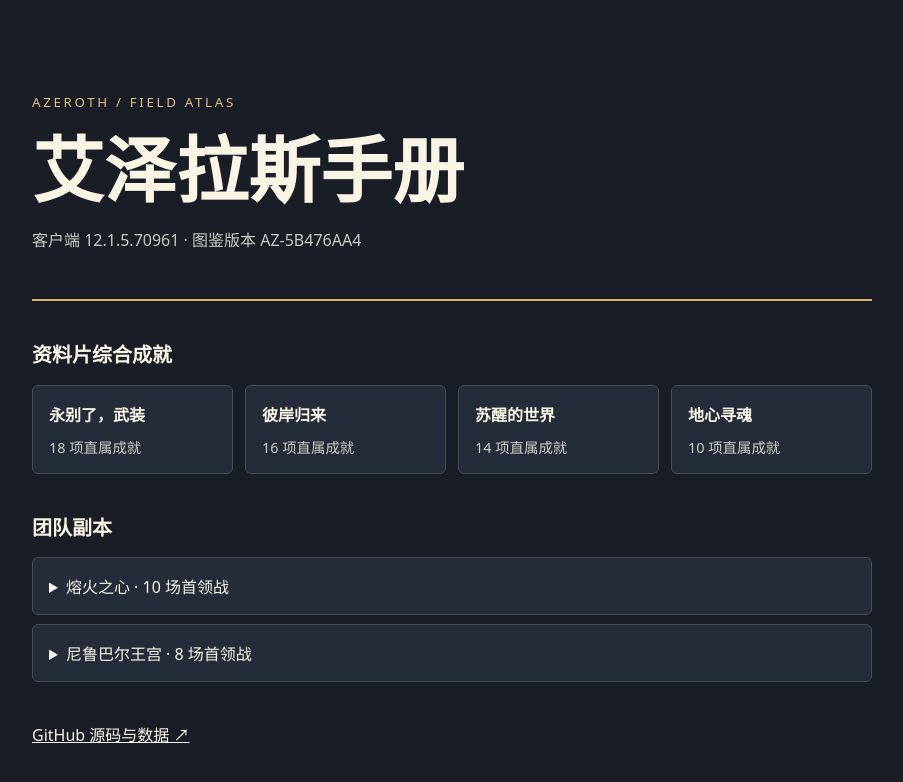
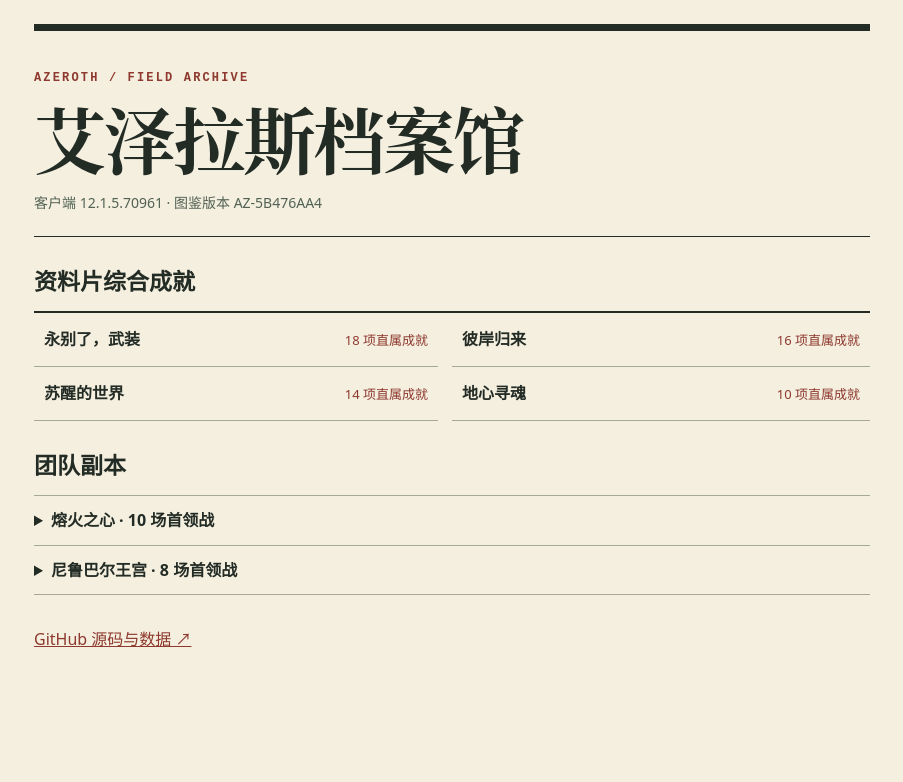
Before and after one commit to heioo/skillflow-wow-atlas, a plain HTML site: page index.html in a window 1280 px wide. Shown: the whole page, without its empty margins (188-1091 px from the left). Drawn offline with Linux system fonts and the light colour scheme.

Commit message:
Redesign the field atlas as a light editorial archive

```diff
--- /dev/null
+++ b/archive.css
@@ -0,0 +1,18 @@
+:root{color-scheme:light;--ink:#232b25;--muted:#526154;--line:#a6aa95;--red:#8e382e;--paper:#f4efdf}
+*{box-sizing:border-box}
+body{margin:0;background:var(--paper);color:var(--ink);font:16px/1.55 "Source Sans 3",system-ui,sans-serif}
+main{max-width:980px;margin:auto;padding:24px clamp(20px,6vw,72px) 48px}
+header{padding:32px 0 22px;border-top:7px solid var(--ink);border-bottom:1px solid var(--ink)}
+small{font:600 12px/1.3 "Courier New",monospace;letter-spacing:.18em;color:var(--red)}
+h1{margin:6px 0 12px;font:700 clamp(38px,7vw,72px)/1.2 "Songti SC","Noto Serif CJK SC",serif;letter-spacing:-.03em}
+header p{color:var(--muted);margin:0;font-size:14px}
+h2{font:600 23px/1.4 "Songti SC",serif;margin:30px 0 12px}
+.cards{display:grid;grid-template-columns:repeat(2,minmax(0,1fr));border-top:2px solid var(--ink)}
+article{display:flex;align-items:baseline;justify-content:space-between;gap:10px;padding:14px 10px;border-bottom:1px solid var(--line)}
+article:nth-child(odd){margin-right:14px}
+article span{font-size:13px;color:var(--red)}
+details{border-top:1px solid var(--line);padding:12px 0}details:last-child{border-bottom:1px solid var(--line)}
+summary{cursor:pointer;font-weight:600}summary:focus-visible,a:focus-visible{outline:2px solid var(--red);outline-offset:3px}
+ol{columns:2;padding-left:28px;color:var(--muted)}li{padding:3px}
+footer{margin-top:32px}a{color:var(--red)}
+@media(max-width:580px){.cards{grid-template-columns:1fr}article:nth-child(odd){margin-right:0}ol{columns:1}}
--- a/atlas.css
+++ /dev/null
@@ -1 +0,0 @@
-*{box-sizing:border-box}body{margin:0;background:#191d26;color:#faf4e5;font-family:"Source Sans 3",system-ui,sans-serif}main{max-width:960px;margin:auto;padding:48px clamp(18px,5vw,60px)}header{padding:42px 0 32px;border-bottom:2px solid #d9ae69}small{letter-spacing:.2em;color:#e3bd81}h1{font:600 clamp(40px,7vw,72px)/1.1 Georgia,serif;margin:18px 0}h2{font-size:20px;margin-top:38px}.cards{display:grid;grid-template-columns:repeat(auto-fit,minmax(150px,1fr));gap:12px}article,details{padding:16px;background:#252c39;border:1px solid #464b54;border-radius:6px}article strong,article span{display:block}span,header p{opacity:.8}span{font-size:.9rem;margin-top:10px}details{margin:9px 0}summary{cursor:pointer}li{padding:4px}footer{margin-top:40px}a{color:inherit}
--- a/index.html
+++ b/index.html
@@ -1,6 +1,6 @@
 <!doctype html>
-<html lang="zh-CN"><meta charset="utf-8"><meta name="viewport" content="width=device-width,initial-scale=1"><title>艾泽拉斯手册</title>
-<link rel="stylesheet" href="atlas.css"><main><header><small>AZEROTH / FIELD ATLAS</small><h1>艾泽拉斯手册</h1><p id="edition" aria-live="polite">正在读取图鉴…</p></header>
+<html lang="zh-CN"><meta charset="utf-8"><meta name="viewport" content="width=device-width,initial-scale=1"><title>艾泽拉斯档案馆</title>
+<link rel="stylesheet" href="archive.css"><main><header><small>AZEROTH / FIELD ARCHIVE</small><h1>艾泽拉斯档案馆</h1><p id="edition" aria-live="polite">正在读取图鉴…</p></header>
 <section><h2>资料片综合成就</h2><div id="mounts" class="cards"></div></section>
 <section><h2>团队副本</h2><div id="raids"></div></section>
 <footer><a href="https://github.com/heioo/skillflow-wow-atlas" target="_blank" rel="noopener">GitHub 源码与数据 ↗</a></footer></main><script src="atlas.js"></script></html>
```
